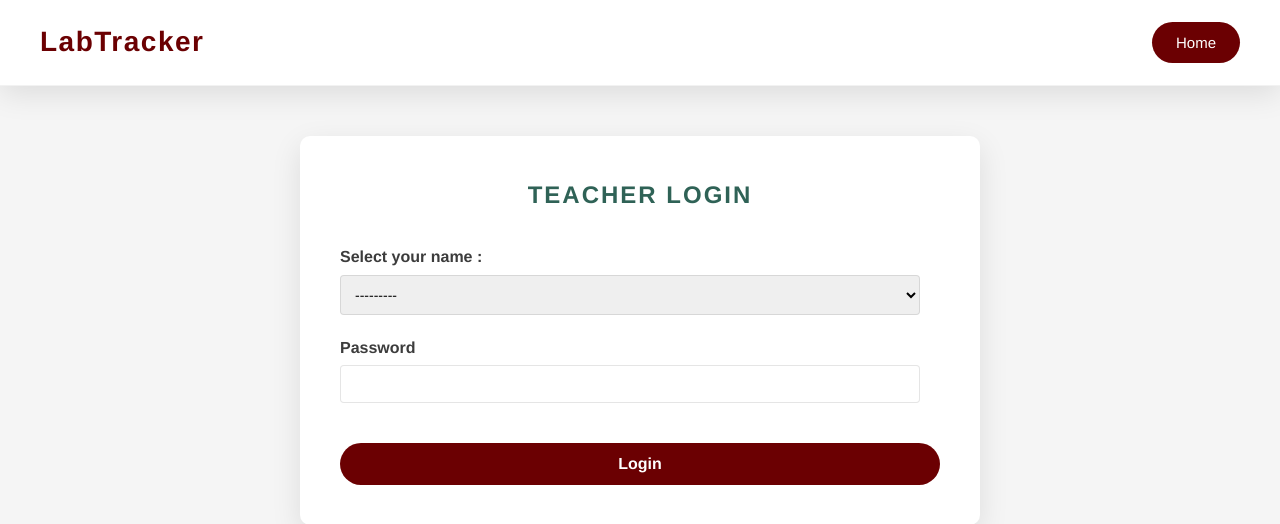
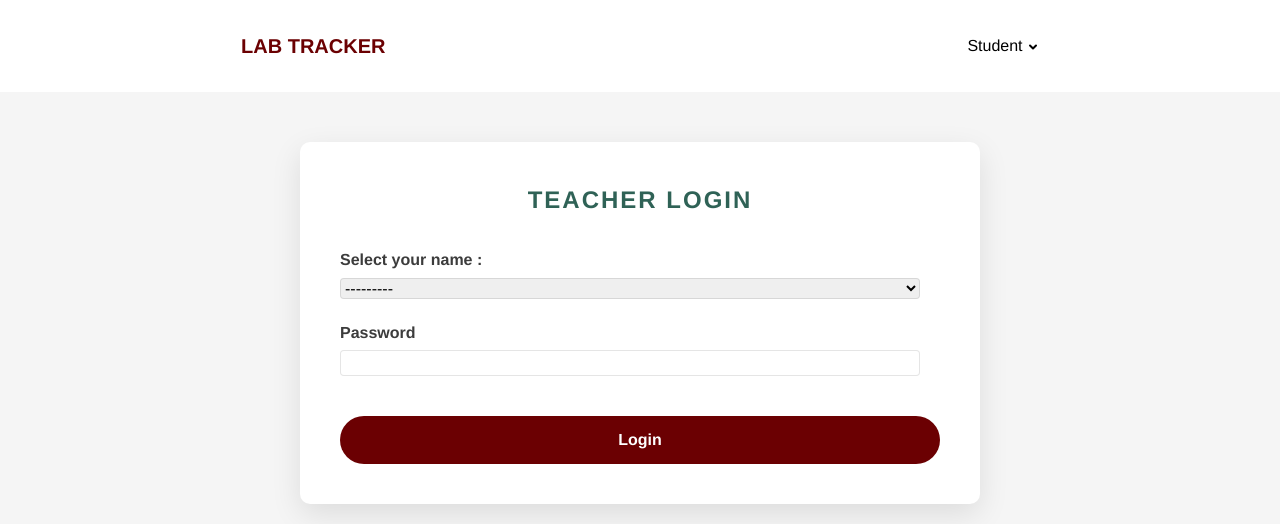
Before and after one commit to azmisaud/LabTracker, a Django app: page /teachers/login/ in a window 1280 px wide. Shown: the top 524 px of the page. Run offline with Django 5.2, Linux system fonts and the light colour scheme; data that the repository does not hold is empty; some web fonts are replaced.

Commit message:
add: new nav to teachers

```diff
--- a/teachers/static/teachers/css/teacher_dashboard.css
+++ b/teachers/static/teachers/css/teacher_dashboard.css
@@ -28,7 +28,7 @@ body {
 
 .logo {
     font-size: 28px;
-    font-family: 'Montserrat', sans-serif;
+    font-family: 'Helvetica Neue', sans-serif;
     font-weight: 800;
     color: rgb(107, 0, 2);
     letter-spacing: 1.5px;
--- a/teachers/templates/teachers/login.html
+++ b/teachers/templates/teachers/login.html
@@ -8,11 +8,52 @@
     <link href="https://fonts.googleapis.com/css2?family=Montserrat:wght@700&display=swap" rel="stylesheet">
     <link href="https://fonts.googleapis.com/css2?family=Garamond:wght@400;700&display=swap" rel="stylesheet">
     <link rel="stylesheet" href="{% static 'css/central.css' %}">
+    <link rel="stylesheet" href="{% static 'css/friends.css' %}">
+    <link rel="stylesheet" href="{% static 'css/custom.css' %}">
 </head>
 <body>
 
     <header>
-        <div class="header-content">
+
+        <div class="bg-slate-900 py-5 text-white sm:py-8">
+            <nav class="container flex items-center justify-between">
+                <div class="text-red font-bold text-xl">
+                    <button>
+                        <span><a href="{% url 'homepage' %}">LAB TRACKER</a></span>
+                    </button>
+                </div>
+                <div class="flex items-center gap-5">
+                        <!-- Student Dropdown -->
+                        <div class="relative flex items-center">
+                            <button class="dropdown-button text-gray-400 hover:text-white" aria-label="Open Student Dropdown">
+                                <span>Student
+                                    <svg xmlns="http://www.w3.org/2000/svg" width="24" height="24" viewBox="0 0 24 24" fill="none" stroke="currentColor" stroke-width="4" stroke-linecap="round" stroke-linejoin="round" class="lucide lucide-chevron-down inline-block h-3 w-3"><path d="m6 9 6 6 6-6"></path></svg>
+                                </span>
+                            </button>
+                            <div class="dropdown-menu pointer-events-none invisible absolute left-0 top-full z-[999] mt-2 w-48 min-w-[100px] rounded-md bg-slate-800 py-2 opacity-0 shadow-xl transition-all duration-100">
+                                <div class="space-y-1">
+                                    <a href="{% url 'student_signup' %}"
+                                       class="block px-4 py-2 rounded-md text-white transition-colors bg-slate-800 mx-2"
+                                       onmouseover="this.style.backgroundColor='#063'; this.style.color='white';"
+                                       onmouseout="this.style.backgroundColor=''; this.style.color='gray';">
+                                        Sign Up
+                                    </a>
+                                    <a href="{% url 'student_login' %}"
+                                       class="block px-4 py-2 rounded-md text-white transition-colors bg-slate-800 mx-2"
+                                       onmouseover="this.style.backgroundColor='#063'; this.style.color='white';"
+                                       onmouseout="this.style.backgroundColor=''; this.style.color='gray';">
+                                        Login
+                                    </a>
+                                </div>
+                            </div>
+                        </div>
+
+
+                </div>
+            </nav>
+        </div>
+
+        <!-- <div class="header-content">
             <h1 class="logo">LabTracker</h1>
             <nav class="navbar">
                 <ul>
@@ -21,7 +62,7 @@
                     </li>
                 </ul>
             </nav>
-        </div>
+        </div> -->
     </header>
     <div class="form-container">
         <h2>Teacher Login</h2>
@@ -52,4 +93,30 @@
     </div>
 
 </body>
+<script>
+
+    const dropdownButtons = document.querySelectorAll('.dropdown-button');
+
+    dropdownButtons.forEach(button => {
+        button.addEventListener('click', function () {
+            const menu = this.nextElementSibling;
+
+            document.querySelectorAll('.dropdown-menu').forEach(m => {
+                if (m !== menu) {
+                    m.classList.add('invisible', 'pointer-events-none', 'opacity-0');
+                }
+            });
+            menu.classList.toggle('invisible');
+            menu.classList.toggle('pointer-events-none');
+            menu.classList.toggle('opacity-0');
+        });
+    });
+    window.addEventListener('click', (e) => {
+        if (!e.target.closest('.dropdown-button')) {
+            document.querySelectorAll('.dropdown-menu').forEach(menu => {
+                menu.classList.add('invisible', 'pointer-events-none', 'opacity-0');
+            });
+        }
+    });
+</script>
 </html>
```
